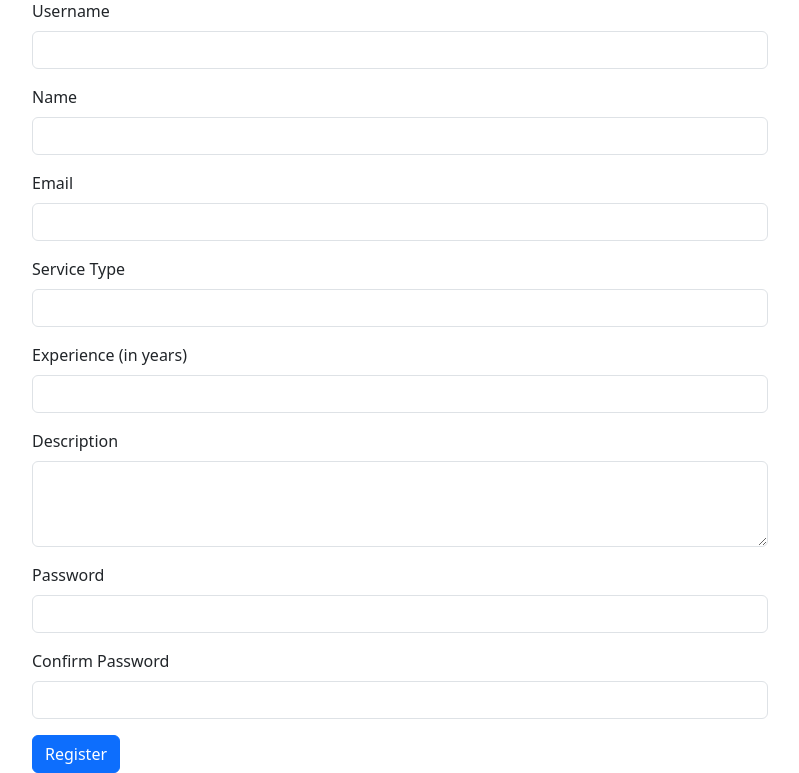
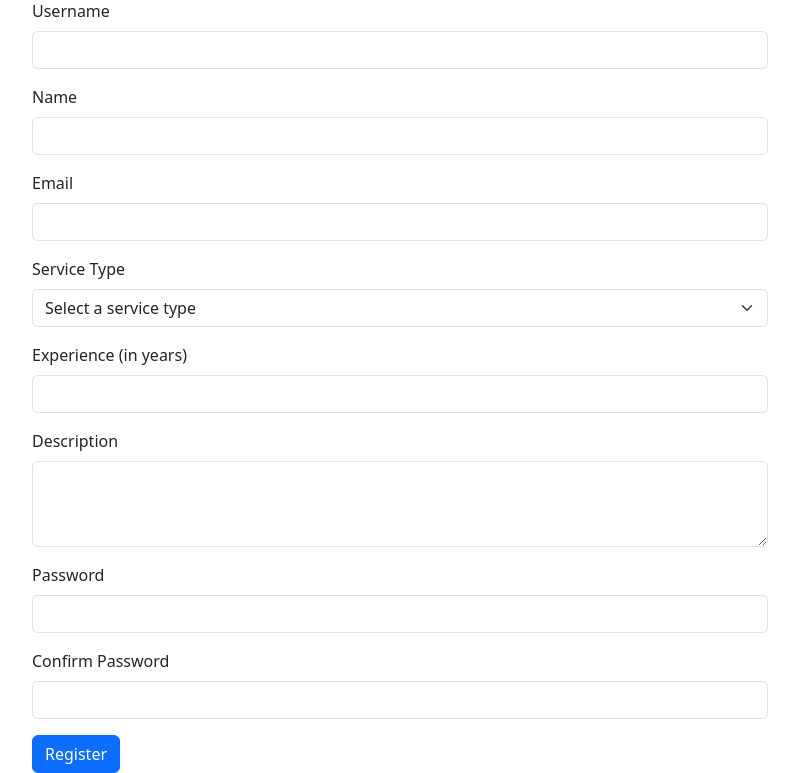
Before and after one commit to dhirajp1603/MAD-1, a Flask app: page /register_service_professional in a window 1280 px wide. Shown: the part 191-964 px from the top of the page, without its empty margins (240-1039 px from the left). Run offline with Flask 3, Linux system fonts and the light colour scheme.

Commit message:
22-11-2024

```diff
--- a/routes.py
+++ b/routes.py
@@ -54,13 +54,12 @@
 def login():
     return render_template("loginseparator.html")
 
-@app.route("/register_customer")
-def register_customer():
-    return render_template("register_customer.html")
 
 @app.route("/register_service_professional")
 def register_service_professional():
-    return render_template("register_Service_Professional.html")
+    from models import Service
+    services = Service.query.all()
+    return render_template("register_Service_Professional.html", services=services)
 
 @app.route("/login_customer")
 def login_customer():
@@ -70,71 +69,88 @@
 def login_service_professional():
     return render_template("Service_Professional_login.html")
 
+
 # Customer Registration
-@app.route("/customerregister", methods=["POST"])
-def customerregister_post():
-    from models import Customer # Import the models here
+@app.route("/register_customer", methods=['GET', 'POST'])
+def register_customer():
+    from models import Customer
+    if request.method == 'POST':
+        username = request.form.get("username")
+        password = request.form.get("password")
+        confirmpassword = request.form.get("confirmpassword")
+        name = request.form.get("name")
+        email = request.form.get("email")
+
+        if not (username and password and confirmpassword and name):
+            flash("Please fill out all required fields", 'danger')
+            return redirect(url_for("register_customer"))
+
+        if password != confirmpassword:
+            flash("Password and confirm password do not match", 'danger')
+            return redirect(url_for("register_customer"))
+
+        # Check if username or email already exists
+        if Customer.query.filter_by(username=username).first() or Customer.query.filter_by(email=email).first():
+            flash("Username or Email already exists", 'danger')
+            return redirect(url_for("register_customer"))
+
+        # Create new customer
+        password_hash = generate_password_hash(password)
+        new_customer = Customer(
+            customer_id=generate_customer_id(),
+            username=username,
+            password=password_hash,
+            name=name,
+            email=email
+        )
+        db.session.add(new_customer)
+        db.session.commit()
+        flash("Customer registered successfully", 'success')
+        return redirect(url_for("login_customer"))
+
+    return render_template("register_customer.html")
+
+# Running the app
+if __name__ == "__main__":
+    app.run(debug=True)
+
+# Service Professional Registration
+@app.route("/professionalregister", methods=["POST"])
+def professionalregister_post():
+    from models import ServiceProfessional, Service, PendingApproval
     username = request.form.get("username")
     password = request.form.get("password")
     confirmpassword = request.form.get("confirmpassword")
     name = request.form.get("name")
     email = request.form.get("email")
-
-    if not (username and password and confirmpassword and name):
-        flash("Please fill out all required fields", 'danger')
-        return redirect(url_for("register_customer"))
-
-    if password != confirmpassword:
-        flash("Password and confirm password do not match", 'danger')
-        return redirect(url_for("register_customer"))
-
-    # Check if username or email already exists
-    if Customer.query.filter_by(username=username).first() or Customer.query.filter_by(email=email).first():
-        flash("Username or Email already exists", 'danger')
-        return redirect(url_for("register_customer"))
-
-    # Create new customer
-    password_hash = generate_password_hash(password)
-    new_customer = Customer(
-        customer_id=generate_customer_id(),
-        username=username,
-        password=password_hash,
-        name=name,
-        email=email
-    )
-    db.session.add(new_customer)
-    db.session.commit()
-    flash("Customer registered successfully", 'success')
-    return redirect(url_for("login_customer"))
-
-# Service Professional Registration
-@app.route("/professionalregister", methods=["POST"])
-def professionalregister_post():
-    from models import PendingApproval, ServiceProfessional  # Import the PendingApproval model here
-    username = request.form.get("username")
-    password = request.form.get("password")
-    confirmpassword = request.form.get("confirmpassword")
-    name = request.form.get("name")
-    email = request.form.get("email")
-    service_type = request.form.get("service_type")
+    service_type_id = request.form.get("service_type")  # This now refers to `service_id` in the dropdown
     experience = request.form.get("experience")
     description = request.form.get("description")
 
     # Validate form inputs
-    if not (username and password and confirmpassword and name and service_type):
-        flash("Please fill out all required fields", 'danger')
+    if not (username and password and confirmpassword and name and service_type_id):
+        flash("Please fill out all required fields.", "danger")
         return redirect(url_for("register_service_professional"))
 
     if password != confirmpassword:
-        flash("Password and confirm password do not match", 'danger')
+        flash("Password and Confirm Password do not match.", "danger")
         return redirect(url_for("register_service_professional"))
 
-    # Check if username or email already exists in ServiceProfessional or PendingApproval
-    if (ServiceProfessional.query.filter_by(username=username).first() or
-        ServiceProfessional.query.filter_by(email=email).first() or
-        PendingApproval.query.filter_by(username=username).first() or
-        PendingApproval.query.filter_by(email=email).first()):
-        flash("Username or Email already exists", 'danger')
+    # Validate selected service_type_id against the database
+    service = Service.query.filter_by(service_id=service_type_id).first()
+    if not service:
+        flash("Invalid Service Type selected.", "danger")
+        return redirect(url_for("register_service_professional"))
+
+    # Check for duplicate username or email
+    existing_user = (
+        ServiceProfessional.query.filter_by(username=username).first()
+        or ServiceProfessional.query.filter_by(email=email).first()
+        or PendingApproval.query.filter_by(username=username).first()
+        or PendingApproval.query.filter_by(email=email).first()
+    )
+    if existing_user:
+        flash("Username or Email already exists.", "danger")
         return redirect(url_for("register_service_professional"))
 
     # Create new pending approval entry
@@ -144,14 +160,14 @@
         password=password_hash,
         name=name,
         email=email,
-        service_type=service_type,
+        service_type=service_type_id,  # Store the valid service ID
         experience=experience,
-        description=description
+        description=description,
     )
     db.session.add(new_pending_professional)
     db.session.commit()
 
-    flash("Service Professional registered successfully and is awaiting approval", 'success')
+    flash("Service Professional registered successfully and is awaiting approval.", "success")
     return redirect(url_for("login_service_professional"))
 
 # Customer Login
--- a/templates/Service_Professional_login.html
+++ b/templates/Service_Professional_login.html
@@ -4,7 +4,7 @@
 
 {% block content %}
     <h2>Service Professional Login</h2>
-    <form action="{{ url_for('professionallogin_post') }}" method="POST">
+    <form action="{{ url_for('login_service_professional') }}" method="POST">
         <div class="mb-3">
             <label for="username" class="form-label">Username</label>
             <input type="text" class="form-control" id="username" name="username" required>
--- a/templates/register_Service_Professional.html
+++ b/templates/register_Service_Professional.html
@@ -5,7 +5,8 @@
 {% block content %}
 <h2>Service Professional Registration</h2>
 <p>Please fill out the form below to register as a service professional. Your registration will be reviewed by an admin, and you will be notified upon approval.</p>
-    <form action="{{ url_for('professionalregister_post') }}" method="POST">
+
+<form action="{{ url_for('register_service_professional') }}" method="POST">
     <div class="mb-3">
         <label for="username" class="form-label">Username</label>
         <input type="text" class="form-control" id="username" name="username" required>
@@ -20,7 +21,12 @@
     </div>
     <div class="mb-3">
         <label for="service_type" class="form-label">Service Type</label>
-            <input type="text" class="form-control" id="service_type" name="service_type" required>
+        <select class="form-select" id="service_type" name="service_type" required>
+            <option value="" disabled selected>Select a service type</option>
+            {% for service in services %}
+                <option value="{{ service.service_id }}">{{ service.name }}</option>
+            {% endfor %}
+        </select>
     </div>
     <div class="mb-3">
         <label for="experience" class="form-label">Experience (in years)</label>
--- a/templates/register_customer.html
+++ b/templates/register_customer.html
@@ -4,7 +4,7 @@
 
 {% block content %}
     <h2>Customer Registration</h2>
-    <form action="{{ url_for('customerregister_post') }}" method="POST">
+    <form action="{{ url_for('register_customer') }}" method="POST">
         <div class="mb-3">
             <label for="username" class="form-label">Username</label>
             <input type="text" class="form-control" id="username" name="username" required>
```
Lines whose indentation alone changed are shown as unchanged.
